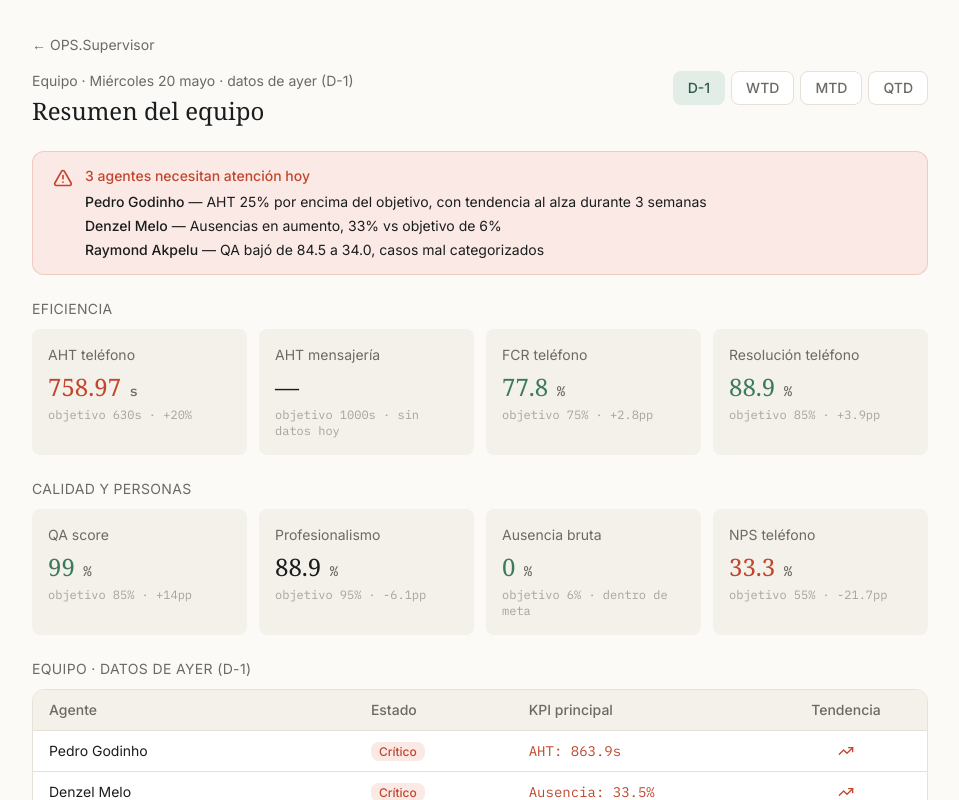
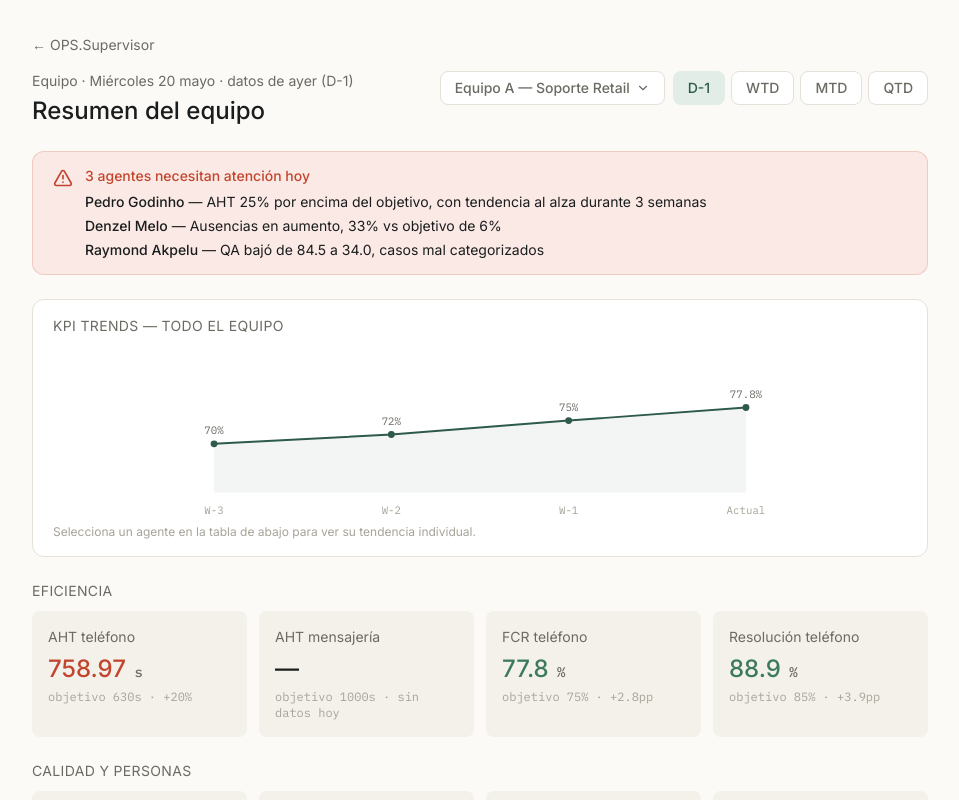
Before and after one commit to andresromero-blip/ops-supervisor-prototypes, a Next.js app: page /projects/20260620-team-overview in a window 1280 px wide. Shown: the top 800 px of the page, without its empty margins (160-1119 px from the left). Built offline with nearby package versions, Linux system fonts and the light colour scheme.

Commit message:
Update page.tsx

```diff
--- a/app/projects/20260620-team-overview/page.tsx
+++ b/app/projects/20260620-team-overview/page.tsx
@@ -43,6 +43,7 @@ type TeamMember = {
   kpiValue: string;
   trend: "up" | "down";
   trendStatus: Status;
+  fcrTrend: number[];
 };
 
 type Topic = {
@@ -132,38 +133,38 @@ const ALERTS: Record<Period, Alert[]> = {
 
 const TEAM: Record<Period, TeamMember[]> = {
   "D-1": [
-    { name: "Pedro Godinho", slug: "pedro-godinho", status: "critical", statusLabel: "Crítico", kpiLabel: "AHT", kpiValue: "863.9s", trend: "up", trendStatus: "critical" },
-    { name: "Denzel Melo", slug: "denzel-melo", status: "critical", statusLabel: "Crítico", kpiLabel: "Ausencia", kpiValue: "33.5%", trend: "up", trendStatus: "critical" },
-    { name: "Raymond Akpelu", slug: "raymond-akpelu", status: "warning", statusLabel: "Atención", kpiLabel: "QA", kpiValue: "34.0%", trend: "down", trendStatus: "critical" },
-    { name: "Alexandre Manuel Pereira", slug: "alexandre-pereira", status: "ok", statusLabel: "En meta", kpiLabel: "AHT", kpiValue: "670.5s", trend: "up", trendStatus: "ok" },
-    { name: "Francisco Esperança", slug: "francisco-esperanca", status: "ok", statusLabel: "En meta", kpiLabel: "AHT", kpiValue: "691.4s", trend: "up", trendStatus: "ok" },
-    { name: "Camila Robledo", slug: "camila-robledo", status: "warning", statusLabel: "Atención", kpiLabel: "AHT", kpiValue: "821.1s", trend: "down", trendStatus: "warning" },
-    { name: "Cristina Ji", slug: "cristina-ji", status: "warning", statusLabel: "Atención", kpiLabel: "FCR", kpiValue: "0%", trend: "down", trendStatus: "critical" },
-    { name: "David Reis Carvalho", slug: "david-reis-carvalho", status: "ok", statusLabel: "En meta", kpiLabel: "FCR", kpiValue: "85%", trend: "up", trendStatus: "ok" },
-    { name: "Lucas Dias", slug: "lucas-dias", status: "warning", statusLabel: "Atención", kpiLabel: "AHT", kpiValue: "823.9s", trend: "up", trendStatus: "warning" },
-    { name: "Marco Nunes Sousa", slug: "marco-nunes-sousa", status: "warning", statusLabel: "Atención", kpiLabel: "AHT", kpiValue: "744.9s", trend: "up", trendStatus: "warning" },
-    { name: "Martinho Wambembe", slug: "martinho-wambembe", status: "warning", statusLabel: "Atención", kpiLabel: "Ausencia", kpiValue: "32.5%", trend: "up", trendStatus: "critical" },
-    { name: "Phillip Ellis", slug: "phillip-ellis", status: "warning", statusLabel: "Atención", kpiLabel: "FCR", kpiValue: "50%", trend: "down", trendStatus: "warning" },
-    { name: "Toufiq Hossain", slug: "toufiq-hossain", status: "warning", statusLabel: "Atención", kpiLabel: "Ausencia", kpiValue: "55.6%", trend: "up", trendStatus: "critical" },
-    { name: "Vasile Bunduche", slug: "vasile-bunduche", status: "ok", statusLabel: "En meta", kpiLabel: "FCR", kpiValue: "78%", trend: "up", trendStatus: "ok" },
+    { name: "Pedro Godinho", slug: "pedro-godinho", status: "critical", statusLabel: "Crítico", kpiLabel: "AHT", kpiValue: "863.9s", trend: "up", trendStatus: "critical" , fcrTrend: [42, 42, 44, 40] },
+    { name: "Denzel Melo", slug: "denzel-melo", status: "critical", statusLabel: "Crítico", kpiLabel: "Ausencia", kpiValue: "33.5%", trend: "up", trendStatus: "critical" , fcrTrend: [43, 45, 43, 41] },
+    { name: "Raymond Akpelu", slug: "raymond-akpelu", status: "warning", statusLabel: "Atención", kpiLabel: "QA", kpiValue: "34.0%", trend: "down", trendStatus: "critical" , fcrTrend: [47, 47, 42, 44] },
+    { name: "Alexandre Manuel Pereira", slug: "alexandre-pereira", status: "ok", statusLabel: "En meta", kpiLabel: "AHT", kpiValue: "670.5s", trend: "up", trendStatus: "ok" , fcrTrend: [88, 93, 92, 87] },
+    { name: "Francisco Esperança", slug: "francisco-esperanca", status: "ok", statusLabel: "En meta", kpiLabel: "AHT", kpiValue: "691.4s", trend: "up", trendStatus: "ok" , fcrTrend: [85, 85, 85, 83] },
+    { name: "Camila Robledo", slug: "camila-robledo", status: "warning", statusLabel: "Atención", kpiLabel: "AHT", kpiValue: "821.1s", trend: "down", trendStatus: "warning" , fcrTrend: [65, 66, 71, 74] },
+    { name: "Cristina Ji", slug: "cristina-ji", status: "warning", statusLabel: "Atención", kpiLabel: "FCR", kpiValue: "0%", trend: "down", trendStatus: "critical" , fcrTrend: [42, 39, 43, 43] },
+    { name: "David Reis Carvalho", slug: "david-reis-carvalho", status: "ok", statusLabel: "En meta", kpiLabel: "FCR", kpiValue: "85%", trend: "up", trendStatus: "ok" , fcrTrend: [86, 88, 86, 82] },
+    { name: "Lucas Dias", slug: "lucas-dias", status: "warning", statusLabel: "Atención", kpiLabel: "AHT", kpiValue: "823.9s", trend: "up", trendStatus: "warning" , fcrTrend: [68, 72, 77, 80] },
+    { name: "Marco Nunes Sousa", slug: "marco-nunes-sousa", status: "warning", statusLabel: "Atención", kpiLabel: "AHT", kpiValue: "744.9s", trend: "up", trendStatus: "warning" , fcrTrend: [60, 56, 54, 51] },
+    { name: "Martinho Wambembe", slug: "martinho-wambembe", status: "warning", statusLabel: "Atención", kpiLabel: "Ausencia", kpiValue: "32.5%", trend: "up", trendStatus: "critical" , fcrTrend: [40, 43, 45, 43] },
+    { name: "Phillip Ellis", slug: "phillip-ellis", status: "warning", statusLabel: "Atención", kpiLabel: "FCR", kpiValue: "50%", trend: "down", trendStatus: "warning" , fcrTrend: [65, 61, 62, 65] },
+    { name: "Toufiq Hossain", slug: "toufiq-hossain", status: "warning", statusLabel: "Atención", kpiLabel: "Ausencia", kpiValue: "55.6%", trend: "up", trendStatus: "critical" , fcrTrend: [42, 41, 43, 42] },
+    { name: "Vasile Bunduche", slug: "vasile-bunduche", status: "ok", statusLabel: "En meta", kpiLabel: "FCR", kpiValue: "78%", trend: "up", trendStatus: "ok" , fcrTrend: [84, 82, 86, 84] },
   ],
   WTD: [
-    { name: "Pedro Godinho", slug: "pedro-godinho", status: "critical", statusLabel: "Crítico", kpiLabel: "AHT", kpiValue: "835.2s", trend: "up", trendStatus: "critical" },
-    { name: "Denzel Melo", slug: "denzel-melo", status: "warning", statusLabel: "Atención", kpiLabel: "Ausencia", kpiValue: "28.1%", trend: "up", trendStatus: "critical" },
-    { name: "Alexandre Manuel Pereira", slug: "alexandre-pereira", status: "ok", statusLabel: "En meta", kpiLabel: "AHT", kpiValue: "655.2s", trend: "down", trendStatus: "ok" },
-    { name: "Francisco Esperança", slug: "francisco-esperanca", status: "ok", statusLabel: "En meta", kpiLabel: "AHT", kpiValue: "688.0s", trend: "down", trendStatus: "ok" },
-    { name: "Camila Robledo", slug: "camila-robledo", status: "warning", statusLabel: "Atención", kpiLabel: "AHT", kpiValue: "810.4s", trend: "down", trendStatus: "warning" },
+    { name: "Pedro Godinho", slug: "pedro-godinho", status: "critical", statusLabel: "Crítico", kpiLabel: "AHT", kpiValue: "835.2s", trend: "up", trendStatus: "critical" , fcrTrend: [42, 42, 44, 40] },
+    { name: "Denzel Melo", slug: "denzel-melo", status: "warning", statusLabel: "Atención", kpiLabel: "Ausencia", kpiValue: "28.1%", trend: "up", trendStatus: "critical" , fcrTrend: [43, 45, 43, 41] },
+    { name: "Alexandre Manuel Pereira", slug: "alexandre-pereira", status: "ok", statusLabel: "En meta", kpiLabel: "AHT", kpiValue: "655.2s", trend: "down", trendStatus: "ok" , fcrTrend: [88, 93, 92, 87] },
+    { name: "Francisco Esperança", slug: "francisco-esperanca", status: "ok", statusLabel: "En meta", kpiLabel: "AHT", kpiValue: "688.0s", trend: "down", trendStatus: "ok" , fcrTrend: [85, 85, 85, 83] },
+    { name: "Camila Robledo", slug: "camila-robledo", status: "warning", statusLabel: "Atención", kpiLabel: "AHT", kpiValue: "810.4s", trend: "down", trendStatus: "warning" , fcrTrend: [65, 66, 71, 74] },
   ],
   MTD: [
-    { name: "Martinho Wambembe", slug: "martinho-wambembe", status: "critical", statusLabel: "Crítico", kpiLabel: "Ausencia", kpiValue: "32.5%", trend: "up", trendStatus: "critical" },
-    { name: "Toufiq Hossain", slug: "toufiq-hossain", status: "critical", statusLabel: "Crítico", kpiLabel: "Ausencia", kpiValue: "55.6%", trend: "up", trendStatus: "critical" },
-    { name: "Pedro Godinho", slug: "pedro-godinho", status: "warning", statusLabel: "Atención", kpiLabel: "AHT", kpiValue: "729.6s", trend: "down", trendStatus: "warning" },
-    { name: "Alexandre Manuel Pereira", slug: "alexandre-pereira", status: "ok", statusLabel: "En meta", kpiLabel: "AHT", kpiValue: "661.0s", trend: "down", trendStatus: "ok" },
+    { name: "Martinho Wambembe", slug: "martinho-wambembe", status: "critical", statusLabel: "Crítico", kpiLabel: "Ausencia", kpiValue: "32.5%", trend: "up", trendStatus: "critical" , fcrTrend: [40, 43, 45, 43] },
+    { name: "Toufiq Hossain", slug: "toufiq-hossain", status: "critical", statusLabel: "Crítico", kpiLabel: "Ausencia", kpiValue: "55.6%", trend: "up", trendStatus: "critical" , fcrTrend: [42, 41, 43, 42] },
+    { name: "Pedro Godinho", slug: "pedro-godinho", status: "warning", statusLabel: "Atención", kpiLabel: "AHT", kpiValue: "729.6s", trend: "down", trendStatus: "warning" , fcrTrend: [62, 62, 64, 60] },
+    { name: "Alexandre Manuel Pereira", slug: "alexandre-pereira", status: "ok", statusLabel: "En meta", kpiLabel: "AHT", kpiValue: "661.0s", trend: "down", trendStatus: "ok" , fcrTrend: [88, 93, 92, 87] },
   ],
   QTD: [
-    { name: "Martinho Wambembe", slug: "martinho-wambembe", status: "critical", statusLabel: "Crítico", kpiLabel: "Ausencia", kpiValue: "30.8%", trend: "up", trendStatus: "critical" },
-    { name: "Pedro Godinho", slug: "pedro-godinho", status: "warning", statusLabel: "Atención", kpiLabel: "AHT", kpiValue: "711.2s", trend: "down", trendStatus: "warning" },
-    { name: "Alexandre Manuel Pereira", slug: "alexandre-pereira", status: "ok", statusLabel: "En meta", kpiLabel: "AHT", kpiValue: "670.0s", trend: "down", trendStatus: "ok" },
+    { name: "Martinho Wambembe", slug: "martinho-wambembe", status: "critical", statusLabel: "Crítico", kpiLabel: "Ausencia", kpiValue: "30.8%", trend: "up", trendStatus: "critical" , fcrTrend: [40, 43, 45, 43] },
+    { name: "Pedro Godinho", slug: "pedro-godinho", status: "warning", statusLabel: "Atención", kpiLabel: "AHT", kpiValue: "711.2s", trend: "down", trendStatus: "warning" , fcrTrend: [62, 62, 64, 60] },
+    { name: "Alexandre Manuel Pereira", slug: "alexandre-pereira", status: "ok", statusLabel: "En meta", kpiLabel: "AHT", kpiValue: "670.0s", trend: "down", trendStatus: "ok" , fcrTrend: [88, 93, 92, 87] },
   ],
 };
 
@@ -186,6 +187,19 @@ const TOPICS: Record<Period, Topic[]> = {
   QTD: [
     { rank: 1, agent: "Martinho Wambembe", agentSlug: "martinho-wambembe", tag: "Ausencia bruta", tagStatus: "critical", body: "Tendencia trimestral de ausencias en deterioro constante, situándose en 30.8% vs 11.55% del equipo." },
   ],
+};
+
+const TEAMS = [
+  { id: "team-a", name: "Equipo A — Soporte Retail" },
+  { id: "team-b", name: "Equipo B — Soporte Premium" },
+  { id: "team-c", name: "Equipo C — Backoffice" },
+];
+
+const TEAM_FCR_TREND: Record<Period, number[]> = {
+  "D-1": [70, 72, 75, 77.8],
+  WTD: [74, 76, 78, 79.1],
+  MTD: [76, 78, 79, 80.6],
+  QTD: [78, 80, 81, 82.4],
 };
 
 // ---------------------------------------------------------------------------
@@ -214,7 +228,7 @@ function KpiCard({ kpi }: { kpi: Kpi }) {
   return (
     <div className="bg-surface-muted rounded-md p-4">
       <p className="text-sm text-text-secondary mb-1.5">{kpi.label}</p>
-      <p className={`font-serif text-2xl font-medium m-0 ${valueColor}`}>
+      <p className={`text-2xl font-medium m-0 ${valueColor}`}>
         {kpi.value}
         {kpi.unit && <span className="text-sm font-mono text-text-secondary"> {kpi.unit}</span>}
       </p>
@@ -225,9 +239,44 @@ function KpiCard({ kpi }: { kpi: Kpi }) {
   );
 }
 
-// ---------------------------------------------------------------------------
-// Page
-// ---------------------------------------------------------------------------
+function TrendChart({ data, label }: { data: number[]; label: string }) {
+  const w = 600;
+  const h = 180;
+  const pad = 28;
+  const max = Math.max(...data) * 1.1;
+  const min = Math.min(...data) * 0.85;
+  const range = max - min || 1;
+  const weeks = ["W-3", "W-2", "W-1", "Actual"];
+
+  const points = data.map((v, i) => {
+    const x = pad + (i * (w - pad * 2)) / (data.length - 1);
+    const y = h - pad - ((v - min) / range) * (h - pad * 2);
+    return [x, y];
+  });
+
+  const path = points.map((p, i) => (i === 0 ? `M ${p[0]} ${p[1]}` : `L ${p[0]} ${p[1]}`)).join(" ");
+  const areaPath = `${path} L ${points[points.length - 1][0]} ${h - pad} L ${points[0][0]} ${h - pad} Z`;
+
+  return (
+    <svg viewBox={`0 0 ${w} ${h}`} className="w-full h-44 block">
+      <path d={areaPath} fill="rgba(45,90,74,0.06)" stroke="none" />
+      <path d={path} fill="none" stroke="#2D5A4A" strokeWidth="2" />
+      {points.map((p, i) => (
+        <g key={i}>
+          <circle cx={p[0]} cy={p[1]} r="3.5" fill="#2D5A4A" />
+          <text x={p[0]} y={h - 6} textAnchor="middle" fontSize="11" fontFamily="IBM Plex Mono, monospace" fill="#A6A398">
+            {weeks[i]}
+          </text>
+          <text x={p[0]} y={p[1] - 10} textAnchor="middle" fontSize="11" fontFamily="IBM Plex Mono, monospace" fill="#6B6A63">
+            {data[i]}%
+          </text>
+        </g>
+      ))}
+    </svg>
+  );
+}
+
+
 const PERIOD_LABELS: Record<Period, string> = {
   "D-1": "datos de ayer (D-1)",
   WTD: "semana en curso (WTD)",
@@ -239,6 +288,9 @@ export default function TeamOverviewPage() {
   const [period, setPeriod] = useState<Period>("D-1");
   const [showAllAgents, setShowAllAgents] = useState(false);
   const [topicTab, setTopicTab] = useState<"top" | "overdue" | "upcoming">("top");
+  const [teamId, setTeamId] = useState("team-a");
+  const [teamDropdownOpen, setTeamDropdownOpen] = useState(false);
+  const [selectedAgentSlug, setSelectedAgentSlug] = useState<string | null>(null);
 
   const efficiency = EFFICIENCY[period];
   const quality = QUALITY[period];
@@ -250,6 +302,10 @@ export default function TeamOverviewPage() {
   const hiddenCount = team.length - visibleTeam.length;
 
   const periodOptions: Period[] = ["D-1", "WTD", "MTD", "QTD"];
+
+  const selectedAgent = team.find((m) => m.slug === selectedAgentSlug) ?? null;
+  const chartData = selectedAgent ? selectedAgent.fcrTrend : TEAM_FCR_TREND[period];
+  const chartLabel = selectedAgent ? selectedAgent.name : "todo el equipo";
 
   return (
     <main className="min-h-screen bg-bg text-text-primary font-sans px-6 py-8">
@@ -263,13 +319,45 @@ export default function TeamOverviewPage() {
         <div className="flex justify-between items-start mb-6 flex-wrap gap-3">
           <div>
             <p className="text-sm text-text-secondary mb-1">Equipo · Miércoles 20 mayo · {PERIOD_LABELS[period]}</p>
-            <h1 className="font-serif text-2xl font-medium m-0">Resumen del equipo</h1>
+            <h1 className="text-2xl font-medium m-0">Resumen del equipo</h1>
+          </div>
+          <div className="flex items-start gap-2 flex-wrap">
+            <div className="relative">
+              <button
+                onClick={() => setTeamDropdownOpen((v) => !v)}
+                className="px-3.5 py-1.5 text-sm rounded-md font-medium border border-border bg-surface text-text-secondary flex items-center gap-1.5 hover:border-brand/40 transition-colors"
+              >
+                {TEAMS.find((t) => t.id === teamId)?.name}
+                <ChevronDown size={14} className={`transition-transform ${teamDropdownOpen ? "rotate-180" : ""}`} />
+              </button>
+              {teamDropdownOpen && (
+                <div className="absolute top-[calc(100%+6px)] right-0 bg-surface border border-border rounded-lg overflow-hidden z-10 shadow-lg min-w-[200px]">
+                  {TEAMS.map((t) => (
+                    <button
+                      key={t.id}
+                      onClick={() => {
+                        setTeamId(t.id);
+                        setTeamDropdownOpen(false);
+                        setSelectedAgentSlug(null);
+                      }}
+                      className={`w-full text-left px-4 py-2.5 text-sm border-t border-border first:border-t-0 ${
+                        t.id === teamId ? "bg-surface-muted font-medium" : "bg-transparent text-text-secondary"
+                      }`}
+                    >
+                      {t.name}
+                    </button>
+                  ))}
+                </div>
+              )}
             </div>
             <div className="flex gap-1.5">
               {periodOptions.map((p) => (
                 <button
                   key={p}
-                onClick={() => setPeriod(p)}
+                  onClick={() => {
+                    setPeriod(p);
+                    setSelectedAgentSlug(null);
+                  }}
                   className={`px-3.5 py-1.5 text-sm rounded-md font-medium border transition-colors ${
                     period === p ? "bg-brand-light text-brand border-transparent" : "bg-surface text-text-secondary border-border hover:border-brand/40"
                   }`}
@@ -277,6 +365,7 @@ export default function TeamOverviewPage() {
                   {p}
                 </button>
               ))}
+            </div>
           </div>
         </div>
 
@@ -299,6 +388,25 @@ export default function TeamOverviewPage() {
             </div>
           </div>
         )}
+
+        {/* KPI Trends chart — master-detail panel */}
+        <div className="border border-border rounded-lg bg-surface px-5 py-4 mb-6">
+          <div className="flex items-center justify-between mb-2 flex-wrap gap-2">
+            <p className="text-sm text-text-secondary uppercase tracking-wide m-0">KPI Trends — {chartLabel}</p>
+            {selectedAgent && (
+              <button
+                onClick={() => setSelectedAgentSlug(null)}
+                className="text-xs px-2.5 py-1 rounded-md border border-border text-text-secondary font-medium hover:border-brand/40 transition-colors"
+              >
+                Ver tendencia del equipo
+              </button>
+            )}
+          </div>
+          <TrendChart data={chartData} label={chartLabel} />
+          {!selectedAgent && (
+            <p className="text-xs text-text-tertiary m-0 mt-1">Selecciona un agente en la tabla de abajo para ver su tendencia individual.</p>
+          )}
+        </div>
 
         {/* Efficiency KPIs */}
         <p className="text-sm text-text-secondary mb-2.5 uppercase tracking-wide">Eficiencia</p>
@@ -331,10 +439,19 @@ export default function TeamOverviewPage() {
             <tbody>
               {visibleTeam.map((m) => {
                 const b = statusClasses(m.status);
+                const isSelected = m.slug === selectedAgentSlug;
                 return (
-                  <tr key={m.slug} className="border-t border-border">
+                  <tr
+                    key={m.slug}
+                    onClick={() => setSelectedAgentSlug(m.slug)}
+                    className={`border-t border-border cursor-pointer transition-colors ${isSelected ? "bg-brand-light" : "hover:bg-surface-muted"}`}
+                  >
                     <td className="px-4 py-2.5">
-                      <Link href={`/projects/20260620-agent-view?agent=${m.slug}`} className="hover:text-brand transition-colors">
+                      <Link
+                        href={`/projects/20260620-agent-view?agent=${m.slug}`}
+                        onClick={(e) => e.stopPropagation()}
+                        className="hover:text-brand hover:underline transition-colors"
+                      >
                         {m.name}
                       </Link>
                     </td>
```
Lines whose indentation alone changed are shown as unchanged.
